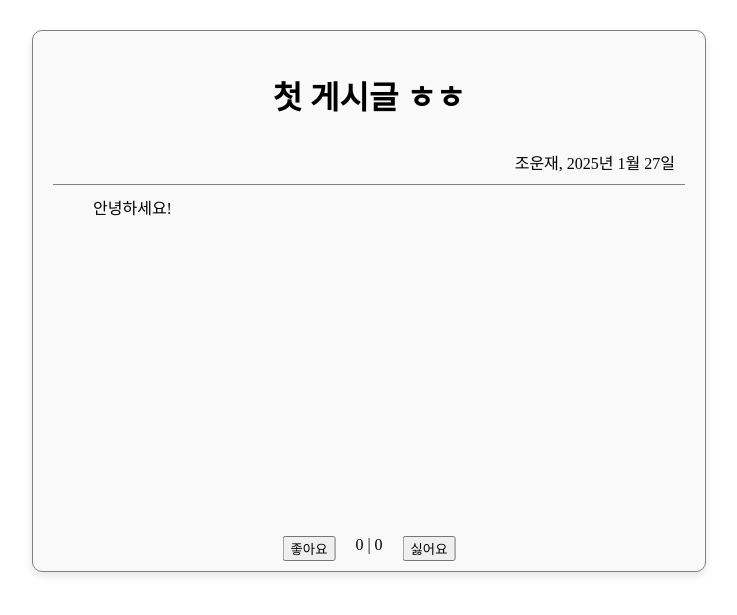
After one commit to chounjae/Reed, a Django app: template Reed/CUJO/templates/CUJO/content.html in a window 1280 px wide. The commit adds this page. Shown: the top 615 px of the page, without its empty margins (271-1008 px from the left). Run offline with Django 5.2, Linux system fonts and the light colour scheme; the template is opened without the code that fills it: values that come from a table or form of the project are taken from there, others are empty; data comes from the database, SQL or seed files in the repository; both versions use the stored data as it was after the commit.

Commit message:
완성: 로그인, 게시판 제목 오버뷰, 클릭시 세부사항, 좋아요 싫어요

```diff
--- a/Reed/CUJO/models.py
+++ b/Reed/CUJO/models.py
@@ -26,6 +26,5 @@ class Comment(models.Model) :
     main = models.TextField()
     like = models.IntegerField(default=0)
     unlike = models.IntegerField(default=0)
-
 class User(AbstractUser) :
     pass
--- /dev/null
+++ b/Reed/CUJO/templates/CUJO/content.html
@@ -0,0 +1,61 @@
+<!DOCTYPE html>
+<html>
+  <head>
+    <style>
+      h1 {
+        text-align: center;
+      }
+      .box {
+        position: relative;
+        display: block;
+        width: 50%;
+        height: 500px;
+        margin: 30px auto;
+        border: solid gray 1px;
+        padding: 20px;
+        box-shadow: 0 4px 8px rgba(0, 0, 0, 0.1);
+        background-color: #f9f9f9;
+        border-radius: 10px;
+      }
+      .intro {
+        text-align: right;
+        border-bottom: solid gray 1px;
+        padding: 10px;
+        margin-bottom: 10px;
+      }
+      .mains {
+        display: block;
+        margin-left: 40px;
+      }
+      .likenum {
+        display: flex; /* 가로 정렬 */
+        justify-content: center; /* 가운데 정렬 */
+        gap: 20px; /* 좋아요와 싫어요 간격 */
+        position: absolute;
+        bottom: 10px; /* 게시판 아래쪽에 배치 */
+        left: 50%; /* 부모의 가운데 정렬 시작점 */
+        transform: translateX(-50%); /* 정확히 중앙으로 이동 */
+      }
+    </style>
+  </head>
+  <body>
+    <div class="box">
+      <h1>{{Dashboard}}</h1>
+      <div class="intro">{{Dashboard.author}}, {{Dashboard.date}}</div>
+      <div class="mains">{{Dashboard.main}}</div>
+      <div class="likenum">
+        <form action="" method="post">
+          {%csrf_token%}
+          <input type="hidden" name="reaction" value="like" />
+          <button type="submit">좋아요</button>
+        </form>
+        {{Dashboard.like}} | {{Dashboard.unlike}}
+        <form action="" method="post">
+          {%csrf_token%}
+          <input type="hidden" name="reaction" value="unlike" />
+          <button type="submit">싫어요</button>
+        </form>
+      </div>
+    </div>
+  </body>
+</html>
--- a/Reed/CUJO/urls.py
+++ b/Reed/CUJO/urls.py
@@ -1,5 +1,5 @@
 from django.contrib import admin
-from django.urls import path, include
+from django.urls import path
 from . import views
 
 app_name = 'CUJO'
```
Also changed, not shown: Reed/CUJO/templates/CUJO/index.html (+12 -1 lines), Reed/CUJO/templates/CUJO/login.html (+7 -2 lines), Reed/CUJO/views.py (+25 -5 lines), Reed/db.sqlite3.
